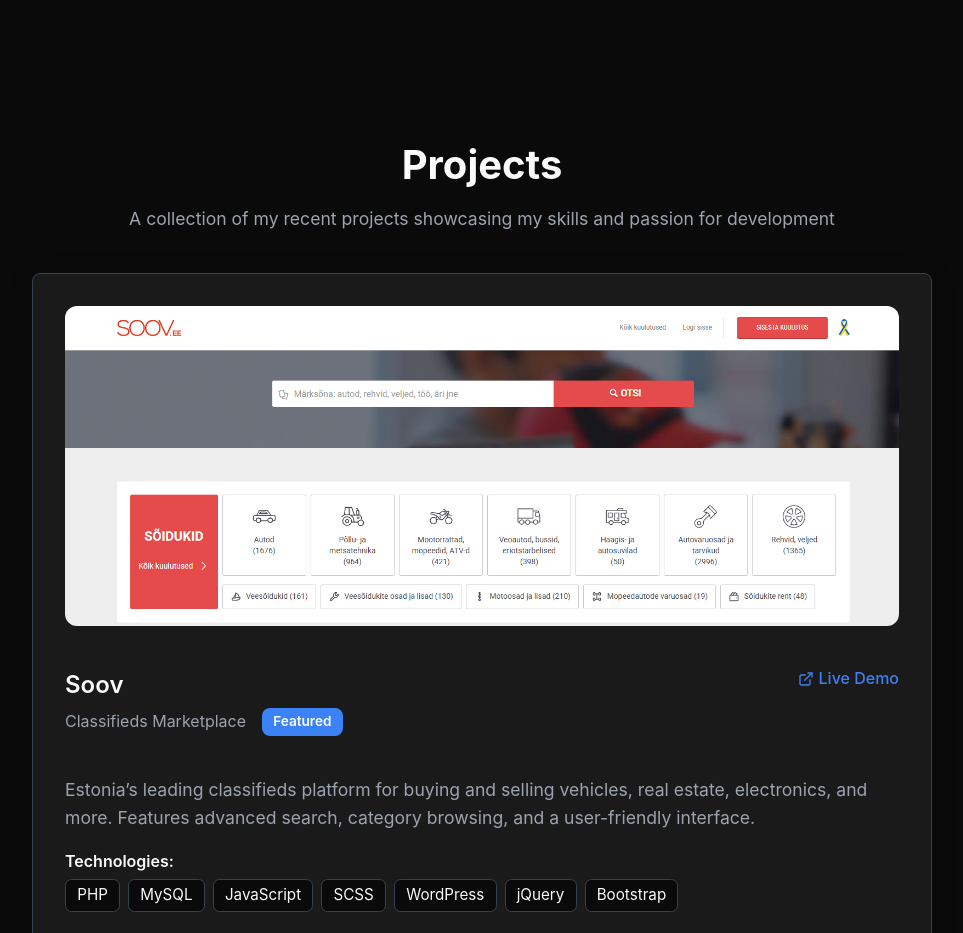
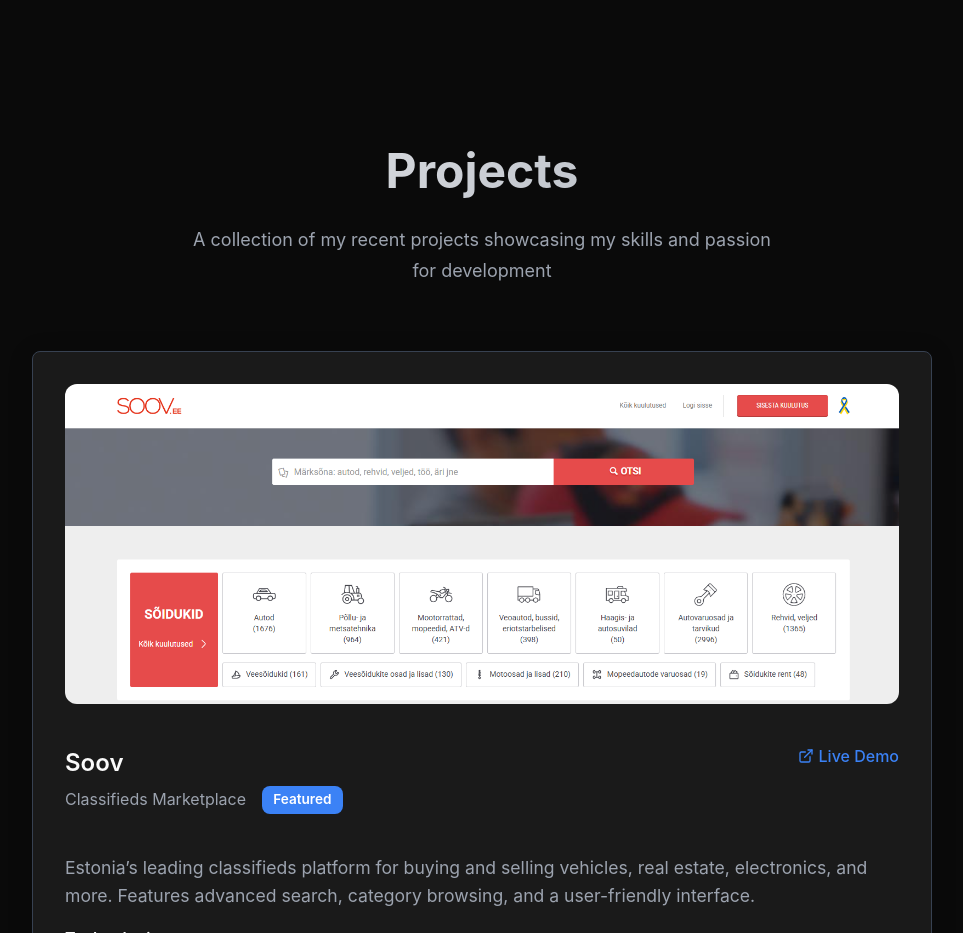
Before and after one commit to thomas9900/portfolio-c4, a React (Vite) app: page / in a window 1280 px wide. Shown: the part 3120-4053 px from the top of the page, without its empty margins (158-1121 px from the left). Built offline with nearby package versions, Linux system fonts and the light colour scheme.

Commit message:
font color fix

```diff
--- a/src/styles/Projects.scss
+++ b/src/styles/Projects.scss
@@ -5,19 +5,25 @@
 
 .projects__header {
   text-align: center;
-  margin-bottom: 2.5rem;
+  margin-bottom: 4rem;
 }
 
 .projects__title {
-  font-size: 2.5rem;
+  font-size: clamp(2rem, 4vw, 3rem);
   font-weight: 700;
-  margin-bottom: 0.5rem;
-  color: var(--foreground);
+  margin-bottom: 1rem;
+  background: linear-gradient(135deg, var(--foreground), var(--muted-foreground));
+  -webkit-background-clip: text;
+  -webkit-text-fill-color: transparent;
+  background-clip: text;
 }
 
 .projects__subtitle {
+  font-size: 1.125rem;
   color: var(--muted-foreground);
-  font-size: 1.1rem;
+  max-width: 600px;
+  margin: 0 auto;
+  line-height: 1.7;
 }
 
 .projects__list {
@@ -184,7 +190,7 @@
   }
 
   .projects__title {
-    font-size: 2rem;
+    font-size: clamp(1.5rem, 3vw, 2rem);
   }
 
   .projects__subtitle {
```
